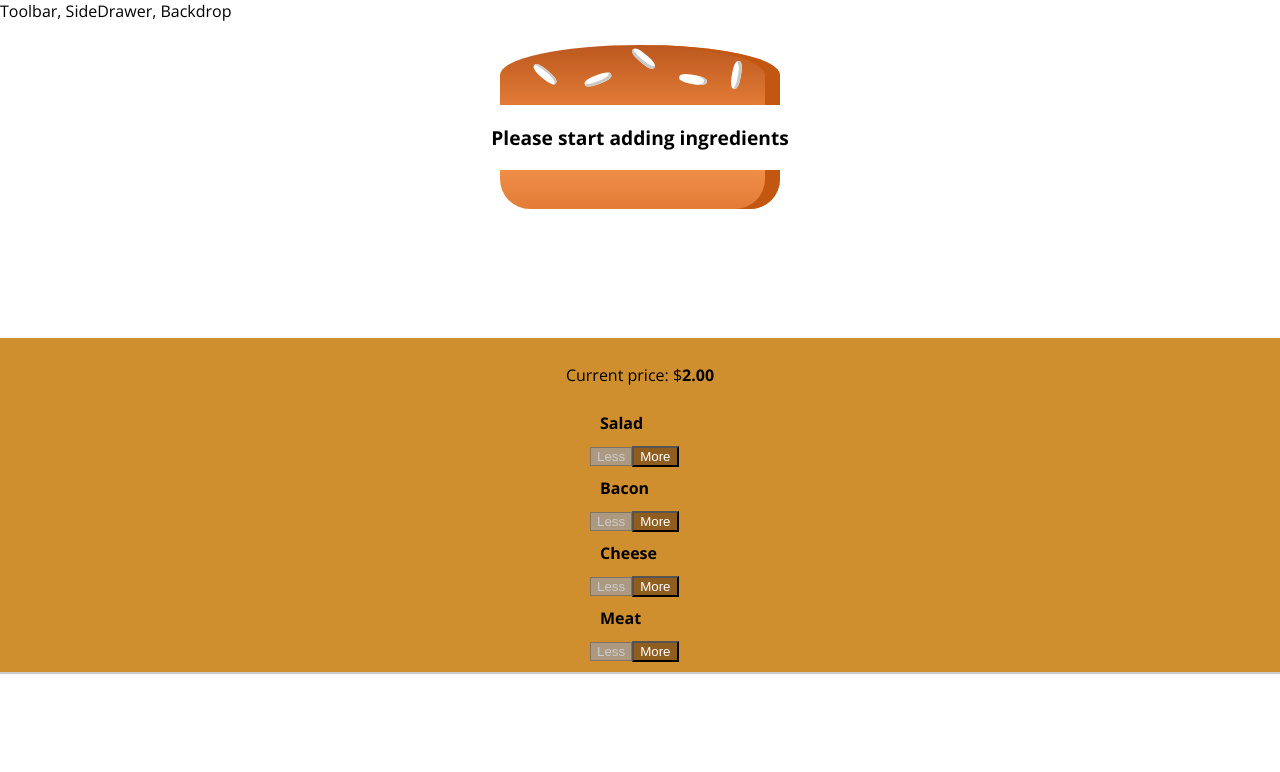
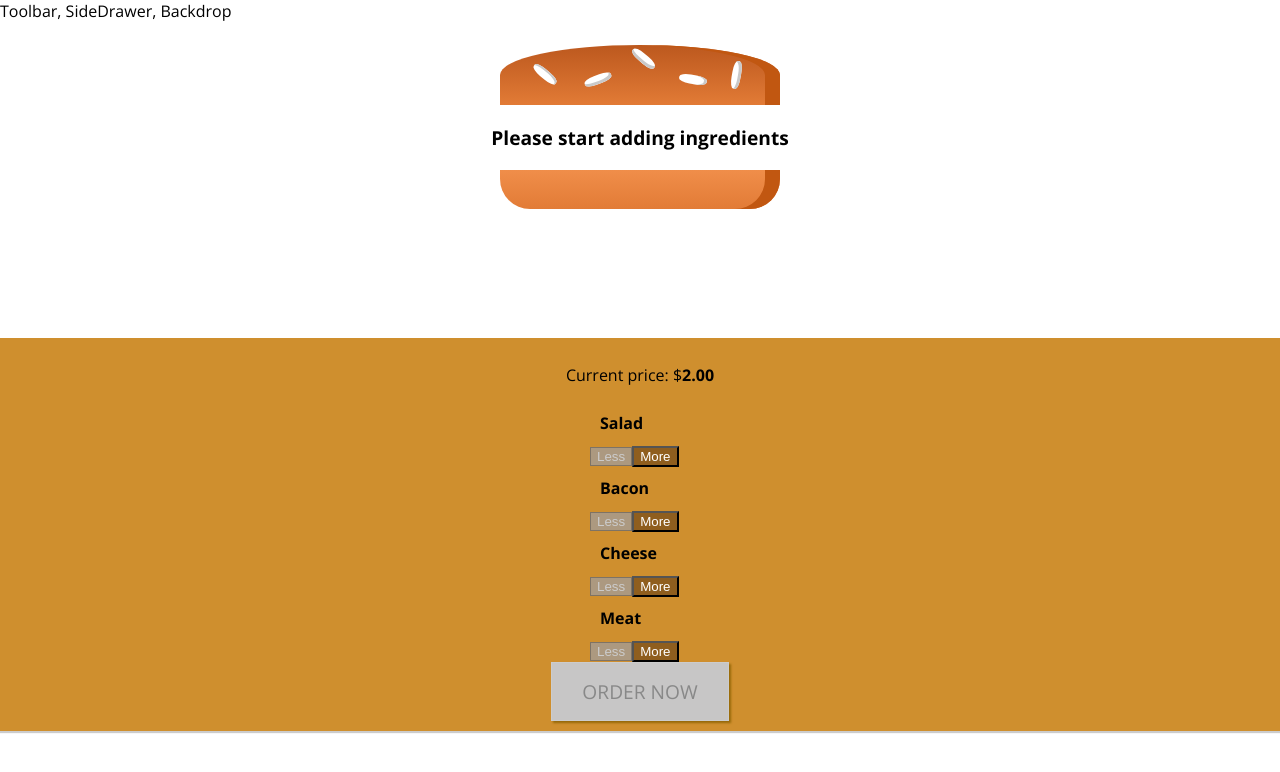
Before and after one commit to zdrale/Burger, a React app: page / in a window 1280 px wide. Shown: the top 772 px of the page. Built offline with nearby package versions, Linux system fonts and the light colour scheme.

Commit message:
Added order now button
--Added styles and some logic to the button

```diff
--- a/src/components/Burger/BuildControls/BuildControls.css
+++ b/src/components/Burger/BuildControls/BuildControls.css
@@ -8,3 +8,45 @@
     margin: auto;
     padding: 10px 0;
 }
+
+
+.OrderButton {
+    background-color: #DAD735;
+    outline: none;
+    cursor: pointer;
+    border: 1px solid #966909;
+    color: #966909;
+    font-family: inherit;
+    font-size: 1.2em;
+    padding: 15px 30px;
+    box-shadow: 2px 2px 2px #966909;
+}
+
+.OrderButton:hover, .OrderButton:active {
+    background-color: #A0DB41;
+    border: 1px solid #966909;
+    color: #966909;
+}
+
+.OrderButton:disabled {
+    background-color: #C7C6C6;
+    cursor: not-allowed;
+    border: 1px solid #ccc;
+    color: #888888;
+}
+
+.OrderButton:not(:disabled) {
+    animation: enable 0.3s linear;
+}
+
+@keyframes enable {
+    0% {
+        transform: scale(1);
+    }
+    60% {
+        transform: scale(1.1);
+    }
+    100% {
+        transform: scale(1);
+    }
+}
--- a/src/components/Burger/BuildControls/BuildControls.js
+++ b/src/components/Burger/BuildControls/BuildControls.js
@@ -15,7 +15,6 @@ const BuildControls = (props) => {
       <p>
         Current price: $<strong>{props.price.toFixed(2)}</strong>
       </p>
-
       {controls.map((ctrl) => (
         <BuildControl
           key={ctrl.label}
@@ -25,6 +24,9 @@ const BuildControls = (props) => {
           disabled={props.disabled[ctrl.type]}
         />
       ))}
+      <button className={classes.OrderButton} disabled={!props.purchasable}>
+        ORDER NOW
+      </button>
     </div>
   );
 };
--- a/src/containers/BurgerBuilder.js
+++ b/src/containers/BurgerBuilder.js
@@ -23,6 +23,7 @@ class BurgerBuilder extends Component {
     const oldPrice = this.state.totalPrice;
     const newPrice = oldPrice + priceAddition;
     this.setState({ totalPrice: newPrice, ingredients: updatedIngredients });
+    this.updatePurchaseState(updatedIngredients);
   };
 
   removeIngredientHandler = (type) => {
@@ -40,6 +41,7 @@ class BurgerBuilder extends Component {
     const oldPrice = this.state.totalPrice;
     const newPrice = oldPrice - priceDeduction;
     this.setState({ totalPrice: newPrice, ingredients: updatedIngredients });
+    this.updatePurchaseState(updatedIngredients);
   };
   state = {
     ingredients: {
@@ -49,7 +51,20 @@ class BurgerBuilder extends Component {
       meat: 0,
     },
     totalPrice: 2,
+    purchasable: false,
   };
+
+  updatePurchaseState(ingredients) {
+    const sum = Object.keys(ingredients)
+      .map((igKey) => {
+        return ingredients[igKey];
+      })
+      .reduce((sum, el) => {
+        return sum + el;
+      }, 0);
+    this.setState({ purchasable: sum > 0 });
+  }
+
   render() {
     const disableInfo = {
       ...this.state.ingredients,
@@ -67,6 +82,7 @@ class BurgerBuilder extends Component {
           ingredientRemoved={this.removeIngredientHandler}
           disabled={disableInfo}
           price={this.state.totalPrice}
+          purchasable={this.state.purchasable}
         />
       </Auxilery>
     );
```
